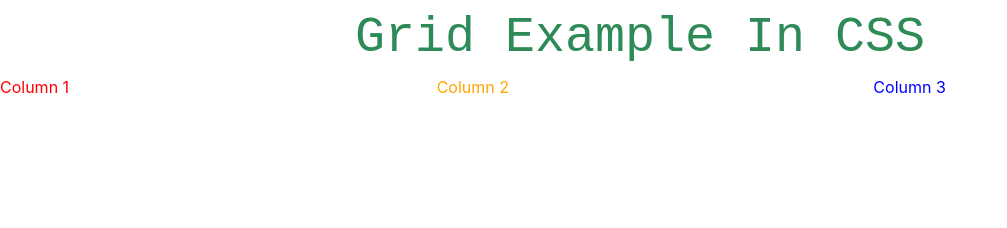
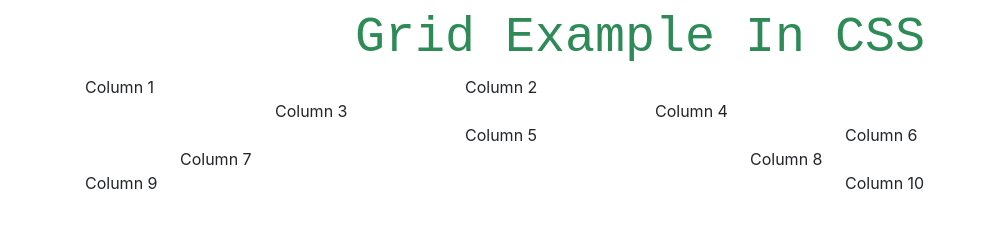
Before and after one commit to saiprajeet/Grid, a plain HTML site: page index.html in a window 1280 px wide. Shown: the whole page, without its empty margins (0-1007 px from the left). Drawn offline with nearby package versions, Linux system fonts and the light colour scheme.

Commit message:
Grid Types (Updated)

```diff
--- a/index.html
+++ b/index.html
@@ -14,15 +14,45 @@
       <div class="Head">
         Grid Example In CSS
       </div>
-            <div class="row">
-                <div class="col-sm" style="color: red;">
+      <div class="container">
+        <div class="row justify-content-start">
+          <div class="col-4">
             Column 1
           </div>
-              <div class="col-sm" style="color: orange;">
+          <div class="col-4">
             Column 2
           </div>
-              <div class="col-sm" style="color: blue;">
+        </div>
+        <div class="row justify-content-center">
+          <div class="col-4">
             Column 3
+          </div>
+          <div class="col-4">
+            Column 4
+          </div>
+        </div>
+        <div class="row justify-content-end">
+          <div class="col-4">
+            Column 5
+          </div>
+          <div class="col-4">
+            Column 6
+          </div>
+        </div>
+        <div class="row justify-content-around">
+          <div class="col-4">
+            Column 7
+          </div>
+          <div class="col-4">
+            Column 8
+          </div>
+        </div>
+        <div class="row justify-content-between">
+          <div class="col-4">
+            Column 9
+          </div>
+          <div class="col-4">
+            Column 10
           </div>
         </div>
       </div>
```
Lines whose indentation alone changed are shown as unchanged.
